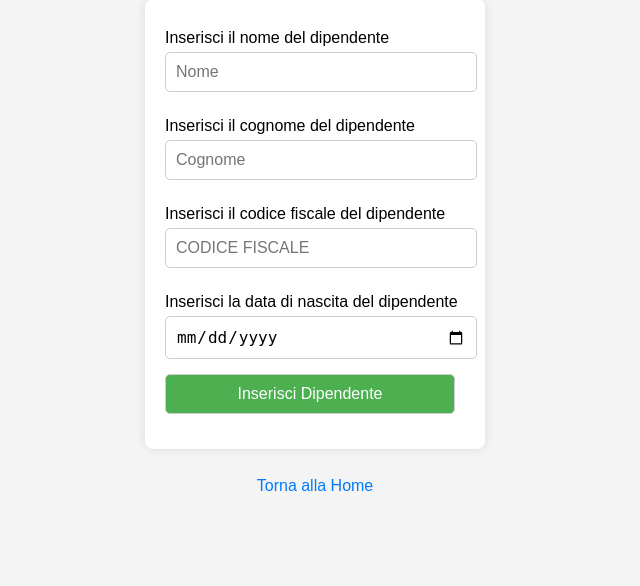
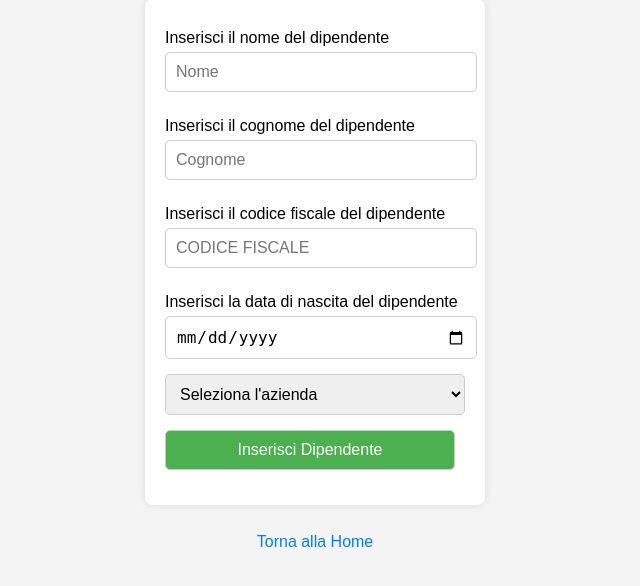
Before and after one commit to SimoneArzuffi/ProgettoQuinta, a PHP site: page /inserisciDipendente.php in a window 1280 px wide. Shown: the part 21-607 px from the top of the page, without its empty margins (325-965 px from the left). Run offline with PHP 8.4, Linux system fonts and the light colour scheme; tables that the repository leaves empty hold one stand-in row (values such as "Sample post").

Commit message:
aggiunta selezione dell'azienda

```diff
--- a/addDipendente.php
+++ b/addDipendente.php
@@ -14,7 +14,7 @@
         {
             $cf = strtoupper($post['cf']);
             //crea query per inserire il gestore, inizializza ore di permesso, giorni di ferie e giorni di malattia a 0
-            $la_query = "INSERT INTO dipendente (nome, cognome, cf, data_nascita, id_azienda) VALUES ('" . $post['nome'] . "' , '" . $post['cognome'] . "', '" . $cf . "', '" . $post['data_di_nascita']. ", '" . $post['azienda'] . "') ";
+            $la_query = "INSERT INTO dipendente (nome, cognome, cf, data_nascita, id_azienda) VALUES ('" . $post['nome'] . "' , '" . $post['cognome'] . "', '" . $cf . "', '" . $post['data_di_nascita']. ", '" . $post['azienda'] . "')";
            if(!$risultati=$connessione->query($la_query)) {
                 echo("Errore nell'esecuzione della query: ".$connessione->error.".");
                 exit();
--- a/inserisciDipendente.php
+++ b/inserisciDipendente.php
@@ -2,6 +2,7 @@
 <html>
     <?php
         session_start();
+        include "connection.php";
         if(isset($_POST["nome"]) && isset($_POST["cognome"]) && isset($_POST["data_di_nascita"]) && isset($_POST["cf"])){
             $_SESSION['POST'] = $_POST;
             header('Location: addDipendente.php');
@@ -91,7 +92,18 @@
             <input type="text" name="cf" placeholder="Codice Fiscale" style="text-transform: uppercase;" required><br>
             <p>Inserisci la data di nascita del dipendente</p>
             <input type="date" name="data_di_nascita" placeholder="Data di nascita" required><br>
-
+            <?php
+                $sql = "SELECT * FROM azienda";
+                $result = $connessione->query($sql);
+                if($result->num_rows > 0){
+                    echo "<select name='azienda' id='azienda'>";
+                    echo "<option value='0'>Seleziona l'azienda</option>";
+                    while($row = $result->fetch_assoc()){
+                        echo "<option value='".$row['id']."'>" . $row['nome'] . "</option>";
+                    }
+                    echo "</select>";
+                }
+                ?>
             <input type="submit" value="Inserisci Dipendente">
         </form>
         <br>
```
